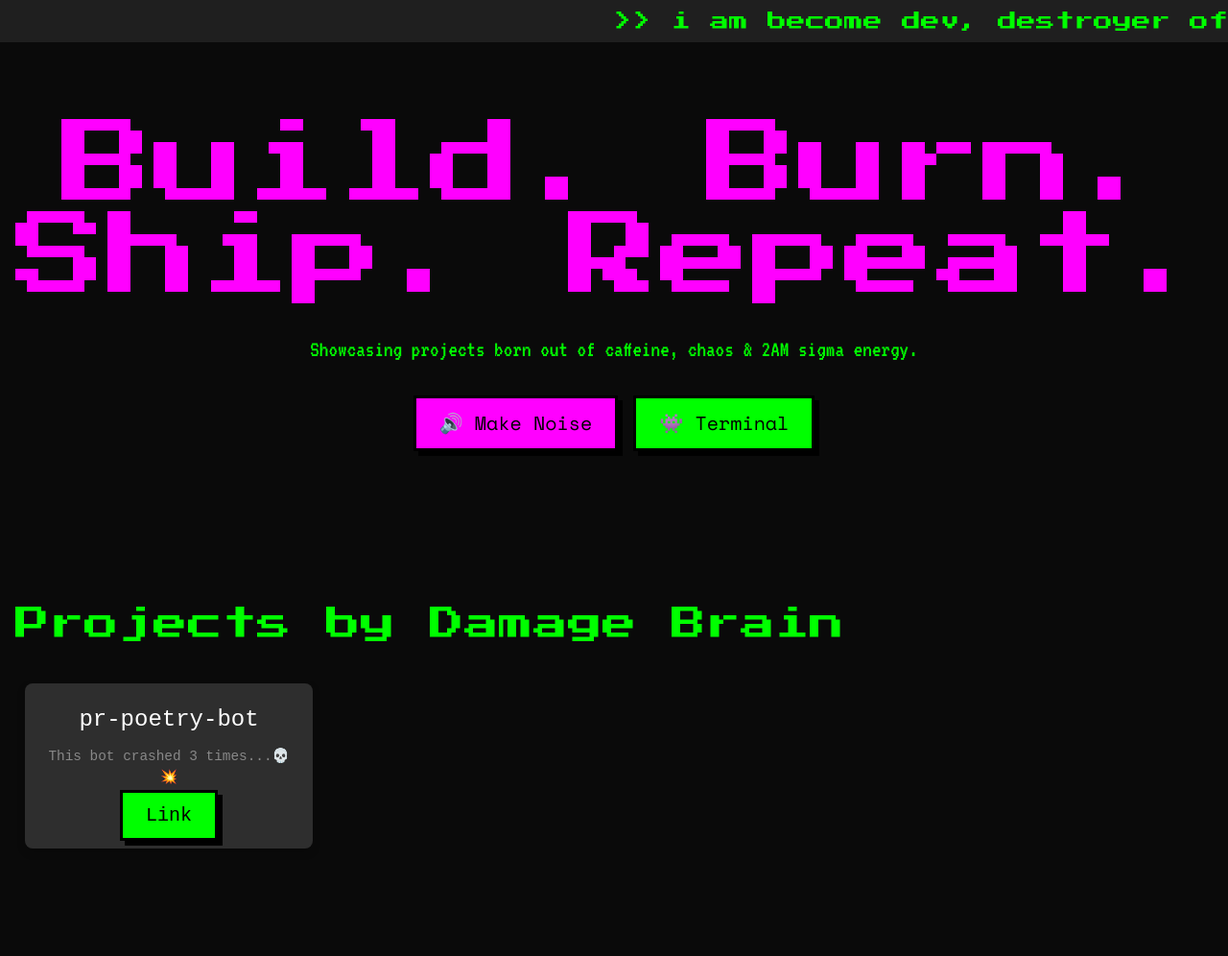
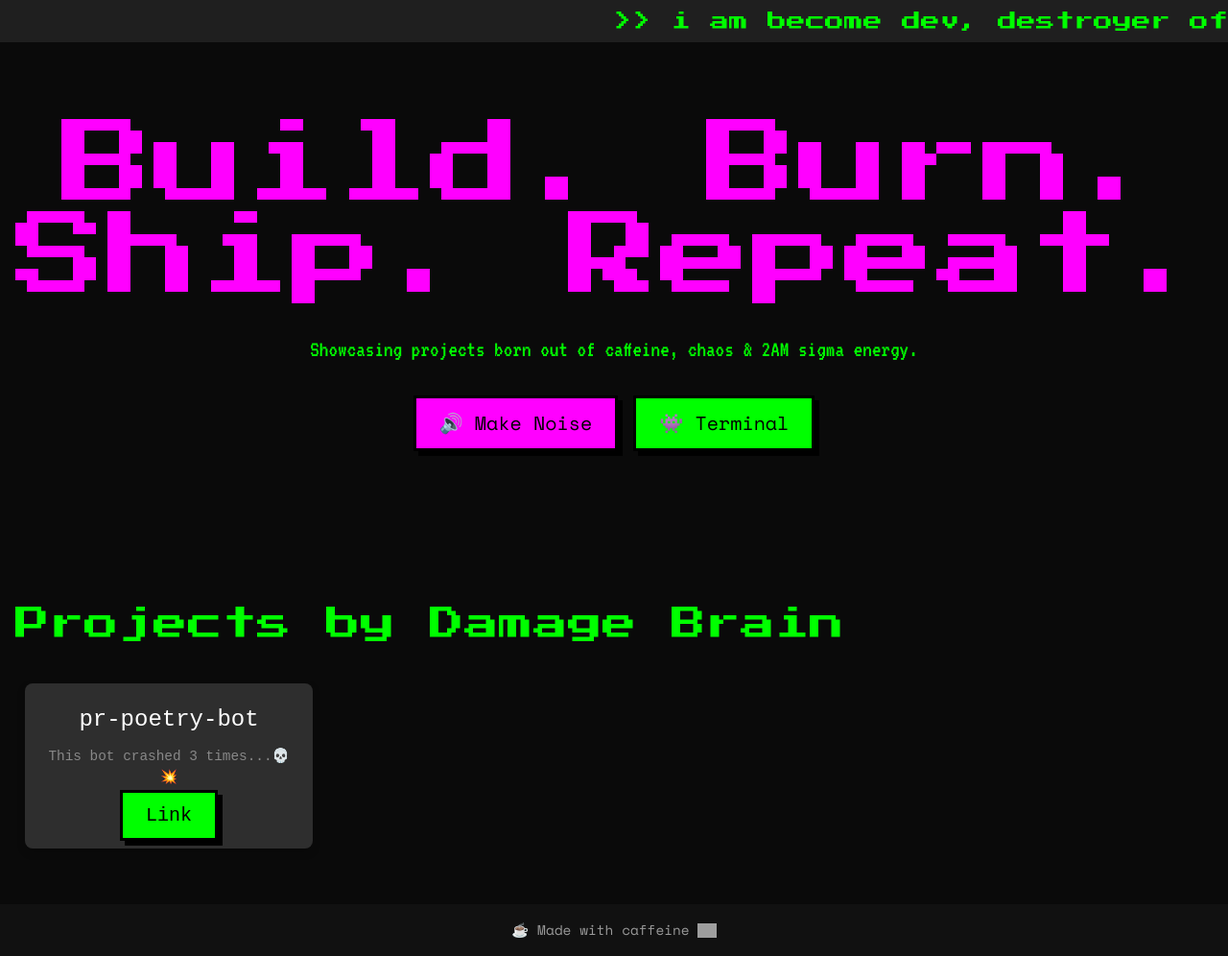
Before and after one commit to shittybin/shittybin.github.io, a plain HTML site: page index.html in a window 1280 px wide. Shown: the whole page at 96% size. Before the commit the page ends 942 px from the top, so only its background shows below. Drawn offline with nearby package versions, Linux system fonts and the light colour scheme; no server answers; grey boxes are pictures that could not be loaded.

Commit message:
Update index.html

```diff
--- a/index.html
+++ b/index.html
@@ -188,8 +188,19 @@
 .link-btn:hover {
     background-color: #45a049;
 }</style>
+
+
+
     <!-- Random Toast Container -->
     <div id="toast-container" class="fixed top-4 right-4 z-50"></div>
+
+<footer style="display: flex; justify-content: center; align-items: center; padding: 1rem; font-size: 0.9rem; color: #999; background-color: #111; gap: 0.5rem;">
+  <span>☕ Made with caffeine</span>
+  <a href="https://github.com/yourusername" target="_blank" style="display: inline-flex; align-items: center;">
+    <img src="https://cdn.jsdelivr.net/gh/devicons/devicon/icons/github/github-original.svg" alt="GitHub" width="20" height="20" />
+  </a>
+</footer>
+
 
     <script>
         // Sound Effects
@@ -302,5 +313,6 @@ Available Commands:
 
         loadProjects();
     </script>
+
 </body>
 </html>
```
